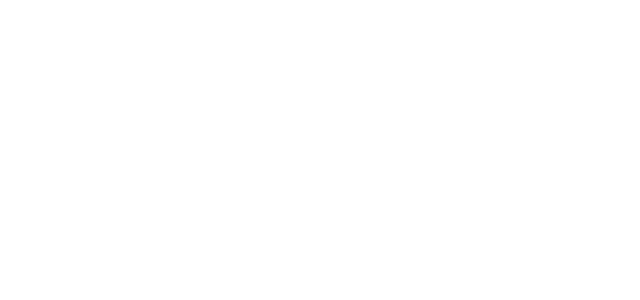
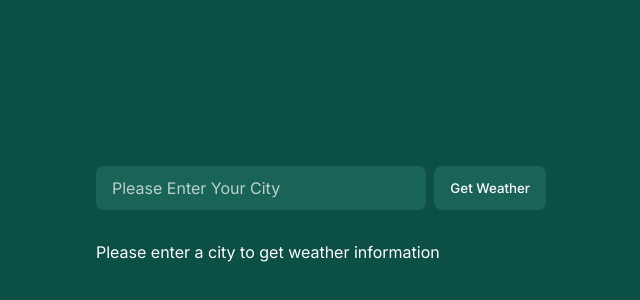
Before and after one commit to M3hTi/forecast-app, a React (Vite) app: page / in a window 1280 px wide. Shown: the part 186-486 px from the top of the page, without its empty margins (319-959 px from the left). Built offline with nearby package versions, Linux system fonts and the light colour scheme.

Commit message:
feat: add weather application features: integrate weather API, create Form, ShowWeather, Loader, and Icon components; update styles and dependencies

```diff
--- a/package.json
+++ b/package.json
@@ -12,7 +12,8 @@
   "dependencies": {
     "prop-types": "^15.8.1",
     "react": "^19.0.0",
-    "react-dom": "^19.0.0"
+    "react-dom": "^19.0.0",
+    "react-icons": "^5.5.0"
   },
   "devDependencies": {
     "@eslint/js": "^9.21.0",
--- a/src/App.jsx
+++ b/src/App.jsx
@@ -1,9 +1,40 @@
+import { useState } from "react";
+
+import Form from "./Form";
+import ShowWeather from "./ShowWeather";
+import Loader from "./Loader";
+
+const apiKey = "a084759fbe9642c6987115928251703";
+
 function App() {
+  const [query, setQuery] = useState("");
+  const [weather, setWeather] = useState({});
+  const [isLoading, setIsLoaading] = useState(false)
+
+  function handleSubmitForm(e) {
+    e.preventDefault();
+    if (!query) return;
+    setIsLoaading(true)
+    fetch(`https://api.weatherapi.com/v1/current.json?key=${apiKey}&q=${query}`)
+      .then((res) => {
+        if (!res.ok) throw new Error(`Error: ${res.statusText}`);
+        return res.json();
+      })
+      .then((data) => {
+        console.log(data);
+        setWeather(data);
+        setIsLoaading(false)
+      })
+      .catch((err) => console.log(err));
+
+    setQuery("");
+  }
   return (
     <div>
-
+      <Form onHandler={handleSubmitForm} query={query} setQuery={setQuery} />
+      {isLoading ? <Loader /> : <ShowWeather weatherObj={weather} />}
     </div>
-  )
+  );
 }
 
-export default App
+export default App;
--- /dev/null
+++ b/src/Form.jsx
@@ -0,0 +1,23 @@
+import PropTypes from "prop-types";
+
+Form.propTypes = {
+  onHandler: PropTypes.func.isRequired,
+  query: PropTypes.string.isRequired,
+  setQuery: PropTypes.func.isRequired,
+};
+
+function Form({ onHandler, query, setQuery }) {
+  return (
+    <form onSubmit={onHandler}>
+      <input
+        type="text"
+        placeholder="Please Enter Your City"
+        value={query}
+        onChange={(e) => setQuery(e.target.value)}
+      />
+      <button type="submit">Get Weather</button>
+    </form>
+  );
+}
+
+export default Form;
--- /dev/null
+++ b/src/Icon.jsx
@@ -0,0 +1,18 @@
+import PropTypes from "prop-types";
+
+Icon.propTypes = {
+  icon: PropTypes.node,
+  children: PropTypes.node,
+  className: PropTypes.string,
+};
+
+function Icon({ icon = null, children = null, className = "" }) {
+  return (
+    <div className={className}>
+      {icon}
+      <span>{children}</span>
+    </div>
+  );
+}
+
+export default Icon;
--- /dev/null
+++ b/src/Loader.jsx
@@ -0,0 +1,9 @@
+function Loader() {
+  return (
+    <div className="loader-container">
+      <div class="loader"></div>
+    </div>
+  );
+}
+
+export default Loader;
--- /dev/null
+++ b/src/ShowWeather.jsx
@@ -0,0 +1,62 @@
+import { FiWind } from "react-icons/fi";
+import { WiHumidity } from "react-icons/wi";
+import { GiWindsock } from "react-icons/gi";
+import PropTypes from "prop-types";
+ShowWeather.propTypes = {
+  weatherObj: PropTypes.object.isRequired,
+};
+import Icon from "./Icon";
+function ShowWeather({ weatherObj }) {
+  // Check if weatherObj and current exist
+  if (!weatherObj || !weatherObj.current) {
+    return <div>Please enter a city to get weather information</div>;
+  }
+
+  const { current, location } = weatherObj;
+  //   console.log(current);
+  const {
+    temp_c,
+    wind_kph,
+    humidity,
+    precip_in,
+    condition: { icon, text },
+  } = current;
+
+  const { localtime, name, country } = location;
+  //   console.log(localtime);
+
+  const date = new Date(localtime);
+
+  const formattedDate = date.toLocaleDateString("en-GB", {
+    day: "numeric",
+    month: "long",
+    weekday: "long",
+  });
+
+  return (
+    <div className="weather-container">
+      <h2 className="date">{formattedDate}</h2>
+      <div className="weather-main">
+        <img src={icon} alt={text} className="weather-icon" />
+        <h2 className="temperature">{temp_c}°</h2>
+        <h3 className="condition">{text}</h3>
+        <h5 className="location">
+          {name}, {country}
+        </h5>
+      </div>
+      <div className="icons-container">
+        <Icon icon={<FiWind />} className="icon-item">
+          {wind_kph} km/h
+        </Icon>
+        <Icon icon={<WiHumidity />} className="icon-item">
+          {humidity}%
+        </Icon>
+        <Icon icon={<GiWindsock />} className="icon-item">
+          {precip_in}%
+        </Icon>
+      </div>
+    </div>
+  );
+}
+
+export default ShowWeather;
--- a/src/index.css
+++ b/src/index.css
@@ -0,0 +1,183 @@
+@import url("https://fonts.googleapis.com/css2?family=Inter:wght@400;500;600;700&display=swap");
+
+:root {
+  --primary-color: #0b4f45;
+  --text-color: #ffffff;
+  --secondary-color: #1a6357;
+  --icon-size: 24px;
+}
+
+* {
+  margin: 0;
+  padding: 0;
+  box-sizing: border-box;
+  font-family: "Inter", sans-serif;
+}
+
+body {
+  background-color: var(--primary-color);
+  color: var(--text-color);
+  min-height: 100vh;
+  display: flex;
+  justify-content: center;
+  align-items: center;
+  padding: 1rem;
+}
+
+#root {
+  width: 100%;
+  max-width: 400px;
+}
+
+/* Form Styles */
+form {
+  display: flex;
+  gap: 0.5rem;
+  margin-bottom: 2rem;
+}
+
+input {
+  flex: 1;
+  padding: 0.75rem 1rem;
+  border: none;
+  border-radius: 8px;
+  background-color: var(--secondary-color);
+  color: var(--text-color);
+  font-size: 1rem;
+}
+
+input::placeholder {
+  color: rgba(255, 255, 255, 0.7);
+}
+
+button {
+  padding: 0.75rem 1rem;
+  border: none;
+  border-radius: 8px;
+  background-color: var(--secondary-color);
+  color: var(--text-color);
+  cursor: pointer;
+  font-weight: 500;
+}
+
+/* Weather Display Styles */
+.weather-container {
+  text-align: center;
+  padding: 1.5rem;
+}
+
+.date {
+  font-size: 1rem;
+  margin-bottom: 2rem;
+  opacity: 0.9;
+}
+
+.weather-main {
+  margin-bottom: 2rem;
+}
+
+.temperature {
+  font-size: 4rem;
+  font-weight: 700;
+  margin: 1rem 0;
+}
+
+.condition {
+  font-size: 1.25rem;
+  margin-bottom: 0.5rem;
+}
+
+.location {
+  font-size: 1rem;
+  opacity: 0.9;
+}
+
+.weather-icon {
+  width: 64px;
+  height: 64px;
+}
+
+/* Icons Container */
+.icons-container {
+  display: flex;
+  justify-content: space-around;
+  margin-top: 2rem;
+  background-color: var(--secondary-color);
+  padding: 1rem;
+  border-radius: 12px;
+}
+
+.icon-item {
+  display: flex;
+  flex-direction: column;
+  align-items: center;
+  gap: 0.5rem;
+}
+
+.icon-item svg {
+  width: var(--icon-size);
+  height: var(--icon-size);
+  opacity: 0.9;
+}
+
+.icon-item span {
+  font-size: 0.875rem;
+}
+
+.loader-container {
+  display: flex;
+  justify-content: center;
+  align-items: center;
+  min-height: 100vh;
+  width: 100%;
+  position: fixed;
+  top: 0;
+  left: 0;
+  background-color: var(--primary-color);
+  z-index: 1000;
+}
+
+/* HTML: <div class="loader"></div> */
+.loader {
+  width: 120px;
+  height: 22px;
+  border-radius: 20px;
+  color: var(--secondary-color);
+  border: 2px solid;
+  position: relative;
+  box-shadow: 0 0 20px rgba(0, 0, 0, 0.1);
+}
+
+.loader::before {
+  content: "";
+  position: absolute;
+  margin: 2px;
+  inset: 0 100% 0 0;
+  border-radius: inherit;
+  background: currentColor;
+  animation: l6 2s infinite;
+}
+
+@keyframes l6 {
+  50% {
+    inset: 0 0 0 0;
+  }
+  100% {
+    inset: 0;
+  }
+}
+
+/* Media Queries */
+@media (min-width: 768px) {
+  #root {
+    max-width: 450px;
+  }
+
+  .temperature {
+    font-size: 5rem;
+  }
+
+  .condition {
+    font-size: 1.5rem;
+  }
+}
```
Also changed, not shown: src/App.css (deleted), 1 other file (tests, documents, lock files or other folders).
